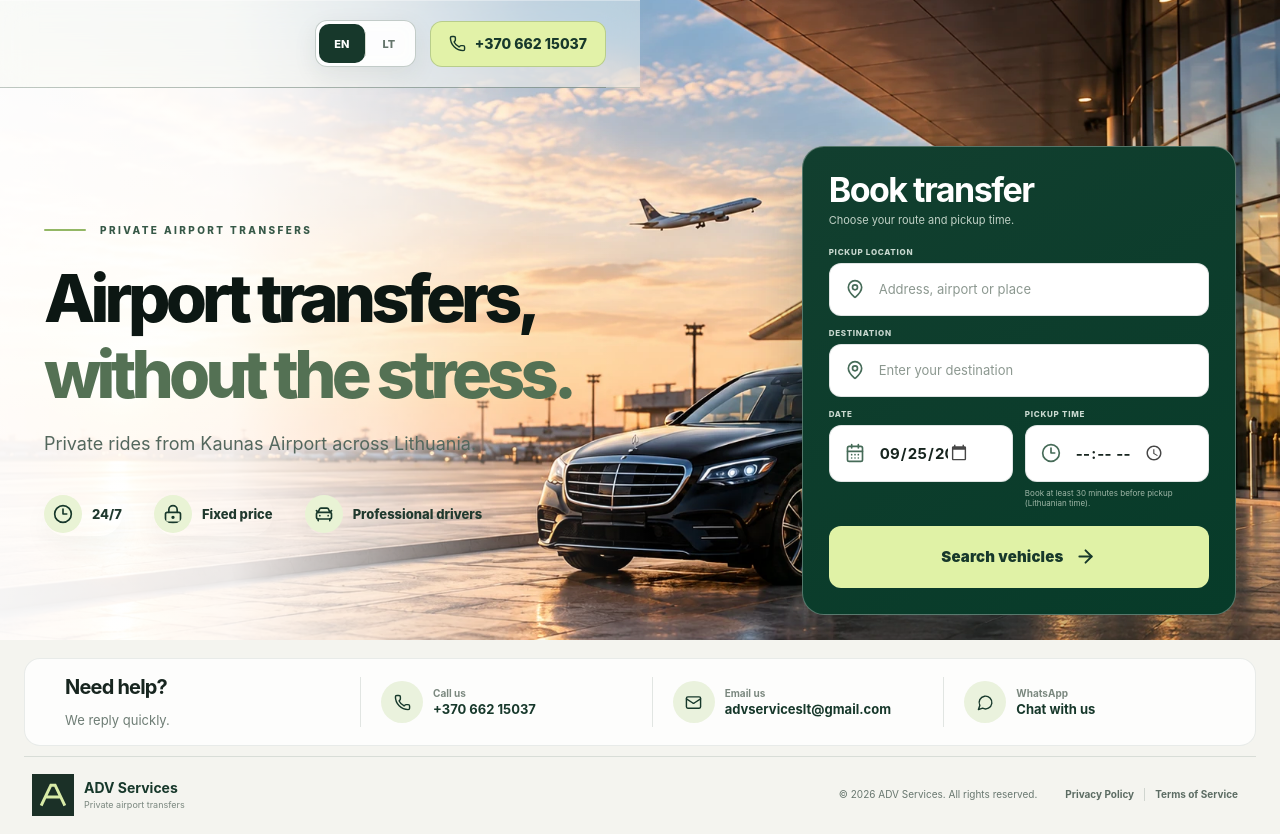
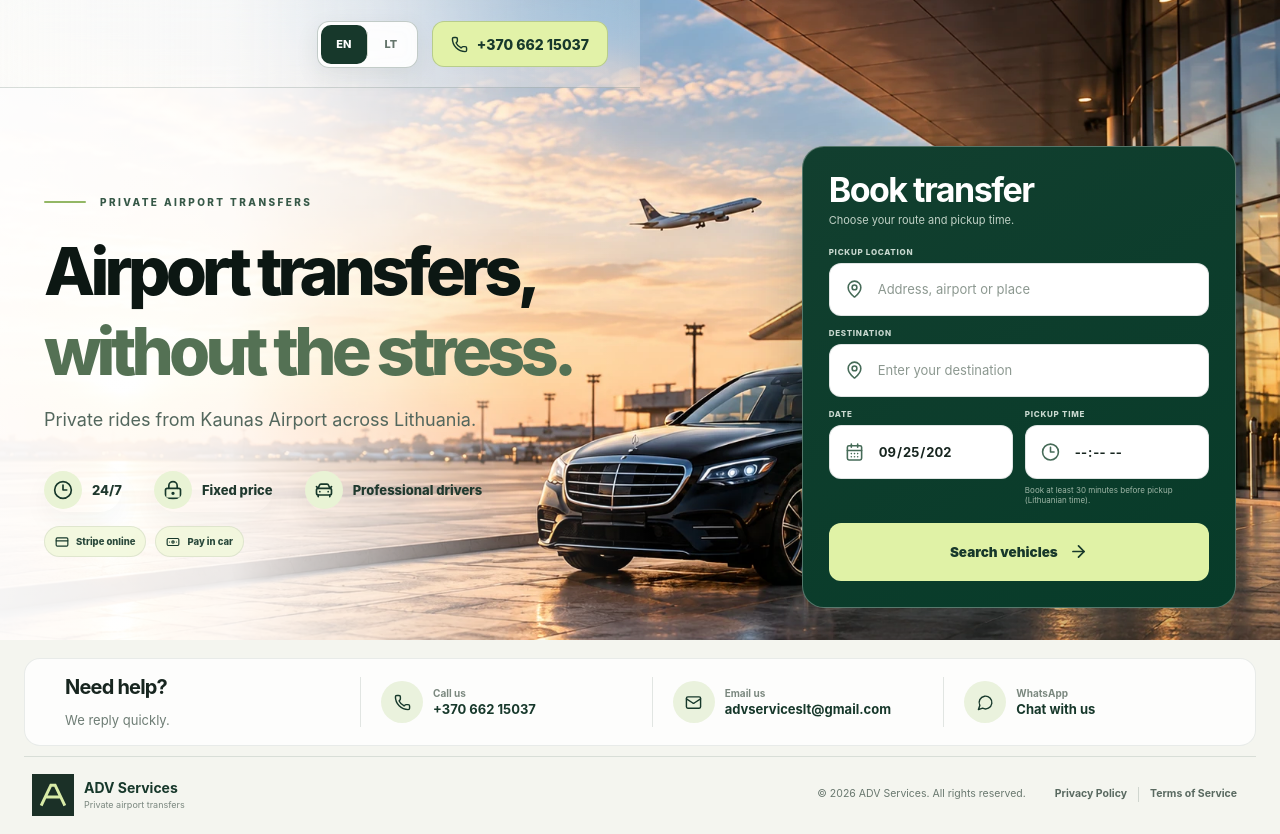
Before and after one commit to Zflex091/ADV-Transfers, a React (Vite) app: page / in a window 1280 px wide. Built offline with nearby package versions, Linux system fonts and the light colour scheme.

Commit message:
Fix homepage header and reference alignment

```diff
--- a/src/App.tsx
+++ b/src/App.tsx
@@ -9,7 +9,6 @@ import {
   type ReactNode,
 } from "react";
 import { AnimatePresence, motion } from "framer-motion";
-import "./home-reference.css";
 import {
   ArrowRight,
   Banknote,
--- a/src/home-reference.css
+++ b/src/home-reference.css
@@ -558,3 +558,249 @@
   .site-shell[data-booking-step="1"] .footer-bottom>span:first-child{font-size:8px !important;white-space:normal !important;}
   .site-shell[data-booking-step="1"] .footer-legal a{padding:0 7px !important;font-size:8px !important;}
 }
+
+/* ============================================================
+   APPROVED REFERENCE ALIGNMENT — final desktop/mobile override
+   Loaded LAST from main.tsx so these rules win predictably.
+   ============================================================ */
+
+/* Header: one full-viewport glass bar; content stays aligned to hero. */
+.site-shell[data-booking-step="1"] .site-header{
+  position:absolute !important;
+  inset:0 0 auto 0 !important;
+  z-index:80 !important;
+  width:100% !important;
+  max-width:none !important;
+  min-height:88px !important;
+  margin:0 !important;
+  padding:12px max(32px,calc((100vw - 1450px)/2 + 32px)) !important;
+  display:flex !important;
+  align-items:center !important;
+  justify-content:space-between !important;
+  gap:24px !important;
+  border:0 !important;
+  border-radius:0 !important;
+  background:transparent !important;
+  box-shadow:none !important;
+  overflow:visible !important;
+  isolation:isolate !important;
+}
+.site-shell[data-booking-step="1"] .site-header::before{
+  content:"" !important;
+  position:absolute !important;
+  z-index:0 !important;
+  top:0 !important;
+  bottom:0 !important;
+  left:50% !important;
+  width:100vw !important;
+  transform:translateX(-50%) !important;
+  background:linear-gradient(90deg,rgba(250,250,246,.78) 0%,rgba(250,250,246,.56) 43%,rgba(250,250,246,.34) 66%,rgba(250,250,246,.22) 100%) !important;
+  backdrop-filter:blur(16px) saturate(120%) !important;
+  -webkit-backdrop-filter:blur(16px) saturate(120%) !important;
+  pointer-events:none !important;
+}
+.site-shell[data-booking-step="1"] .site-header::after{
+  content:"" !important;
+  position:absolute !important;
+  z-index:1 !important;
+  left:50% !important;
+  bottom:0 !important;
+  width:100vw !important;
+  height:1px !important;
+  transform:translateX(-50%) !important;
+  background:rgba(23,56,43,.16) !important;
+  pointer-events:none !important;
+}
+.site-shell[data-booking-step="1"] .site-header .brand,
+.site-shell[data-booking-step="1"] .site-header .header-actions{
+  position:relative !important;
+  z-index:2 !important;
+  visibility:visible !important;
+  opacity:1 !important;
+}
+.site-shell[data-booking-step="1"] .brand{
+  display:inline-flex !important;
+  align-items:center !important;
+  gap:12px !important;
+  flex:0 0 auto !important;
+}
+.site-shell[data-booking-step="1"] .brand img{
+  width:56px !important;
+  height:56px !important;
+  display:block !important;
+}
+.site-shell[data-booking-step="1"] .brand-wordmark{
+  display:flex !important;
+  flex-direction:column !important;
+}
+.site-shell[data-booking-step="1"] .brand-wordmark b{font-size:21px !important;}
+.site-shell[data-booking-step="1"] .brand-wordmark small{font-size:8px !important;letter-spacing:.30em !important;}
+.site-shell[data-booking-step="1"] .header-nav,
+.site-shell[data-booking-step="1"] .header-book-link{display:none !important;}
+.site-shell[data-booking-step="1"] .header-actions{
+  margin-left:auto !important;
+  display:flex !important;
+  align-items:center !important;
+  justify-content:flex-end !important;
+  gap:14px !important;
+}
+
+/* Headline spacing: keep the two lines visually separated like the reference. */
+.site-shell[data-booking-step="1"] .hero-copy h1{
+  line-height:1 !important;
+  margin-bottom:22px !important;
+}
+.site-shell[data-booking-step="1"] .hero-copy h1 em{
+  display:block !important;
+  margin-top:14px !important;
+  line-height:.98 !important;
+}
+
+/* Payment methods: compact, readable and visible without crowding the reference layout. */
+.site-shell[data-booking-step="1"] .hero-payment-note{
+  display:flex !important;
+  align-items:center !important;
+  flex-wrap:wrap !important;
+  gap:9px !important;
+  margin-top:14px !important;
+  color:#29483b !important;
+}
+.site-shell[data-booking-step="1"] .hero-payment-note span{
+  min-height:31px !important;
+  padding:6px 10px !important;
+  display:inline-flex !important;
+  align-items:center !important;
+  gap:7px !important;
+  border:1px solid rgba(23,56,43,.09) !important;
+  border-radius:999px !important;
+  background:rgba(240,248,216,.76) !important;
+  color:#29483b !important;
+  font-size:9.5px !important;
+  font-weight:800 !important;
+  backdrop-filter:blur(5px) !important;
+  -webkit-backdrop-filter:blur(5px) !important;
+}
+.site-shell[data-booking-step="1"] .hero-payment-note svg{
+  width:14px !important;
+  height:14px !important;
+  color:#17382b !important;
+}
+
+/* Form alignment: one icon per input, centered vertically. */
+.site-shell[data-booking-step="1"] .input-icon,
+.site-shell[data-booking-step="1"] .place-input-shell{
+  position:relative !important;
+  display:flex !important;
+  align-items:center !important;
+}
+.site-shell[data-booking-step="1"] .input-icon>svg,
+.site-shell[data-booking-step="1"] .place-input-shell>svg{
+  position:absolute !important;
+  z-index:5 !important;
+  left:16px !important;
+  top:50% !important;
+  width:19px !important;
+  height:19px !important;
+  margin:0 !important;
+  transform:translateY(-50%) !important;
+  color:#466b58 !important;
+  pointer-events:none !important;
+}
+.site-shell[data-booking-step="1"] .input-icon input,
+.site-shell[data-booking-step="1"] .place-input-shell input{
+  padding-left:48px !important;
+  padding-right:38px !important;
+}
+
+/* Date/time: slightly smaller than previous pass; hide duplicate native icons. */
+.site-shell[data-booking-step="1"] input[type="date"],
+.site-shell[data-booking-step="1"] input[type="time"]{
+  min-height:54px !important;
+  font-size:13px !important;
+  font-weight:700 !important;
+  letter-spacing:0 !important;
+  color:#17251f !important;
+}
+.site-shell[data-booking-step="1"] input[type="date"]::-webkit-calendar-picker-indicator,
+.site-shell[data-booking-step="1"] input[type="time"]::-webkit-calendar-picker-indicator{
+  opacity:0 !important;
+  width:18px !important;
+  height:18px !important;
+  margin:0 !important;
+  cursor:pointer !important;
+}
+
+/* CTA: more emphasis than the form values, without becoming oversized. */
+.site-shell[data-booking-step="1"] .primary{
+  min-height:58px !important;
+  gap:11px !important;
+  font-size:13.5px !important;
+  font-weight:900 !important;
+  letter-spacing:0 !important;
+}
+.site-shell[data-booking-step="1"] .primary svg{
+  width:19px !important;
+  height:19px !important;
+  stroke-width:2.2 !important;
+}
+
+/* Footer legal line: readable and balanced like the approved reference. */
+.site-shell[data-booking-step="1"] .footer-bottom{
+  gap:18px !important;
+  font-size:10.5px !important;
+  line-height:1.4 !important;
+  color:#69786f !important;
+}
+.site-shell[data-booking-step="1"] .footer-bottom>span:first-child{
+  font-size:10.5px !important;
+  white-space:nowrap !important;
+}
+.site-shell[data-booking-step="1"] .footer-legal{
+  display:flex !important;
+  align-items:center !important;
+  gap:0 !important;
+}
+.site-shell[data-booking-step="1"] .footer-legal a{
+  padding:0 11px !important;
+  color:#596960 !important;
+  font-size:10.5px !important;
+  font-weight:700 !important;
+  text-decoration:none !important;
+  white-space:nowrap !important;
+}
+.site-shell[data-booking-step="1"] .footer-legal a+a{border-left:1px solid rgba(23,56,43,.16) !important;}
+
+@media(max-width:980px){
+  .site-shell[data-booking-step="1"] .site-header{
+    padding-inline:24px !important;
+  }
+}
+
+@media(max-width:720px){
+  .site-shell[data-booking-step="1"] .site-header{
+    min-height:72px !important;
+    padding:9px 12px !important;
+    gap:8px !important;
+  }
+  .site-shell[data-booking-step="1"] .site-header::before{
+    background:rgba(248,249,244,.68) !important;
+    backdrop-filter:blur(14px) saturate(120%) !important;
+    -webkit-backdrop-filter:blur(14px) saturate(120%) !important;
+  }
+  .site-shell[data-booking-step="1"] .brand img{width:42px !important;height:42px !important;}
+  .site-shell[data-booking-step="1"] .brand-wordmark b{font-size:16px !important;}
+  .site-shell[data-booking-step="1"] .brand-wordmark small{font-size:6px !important;}
+  .site-shell[data-booking-step="1"] .header-actions{gap:7px !important;}
+  .site-shell[data-booking-step="1"] .hero-copy h1 em{margin-top:9px !important;}
+  .site-shell[data-booking-step="1"] .hero-payment-note{margin-top:11px !important;gap:6px !important;}
+  .site-shell[data-booking-step="1"] .hero-payment-note span{min-height:29px !important;padding:5px 8px !important;font-size:8.5px !important;}
+  .site-shell[data-booking-step="1"] .input-icon>svg,
+  .site-shell[data-booking-step="1"] .place-input-shell>svg{left:14px !important;width:18px !important;height:18px !important;}
+  .site-shell[data-booking-step="1"] .input-icon input,
+  .site-shell[data-booking-step="1"] .place-input-shell input{padding-left:43px !important;padding-right:34px !important;}
+  .site-shell[data-booking-step="1"] input[type="date"],
+  .site-shell[data-booking-step="1"] input[type="time"]{min-height:51px !important;font-size:12px !important;}
+  .site-shell[data-booking-step="1"] .primary{min-height:54px !important;font-size:12.5px !important;}
+  .site-shell[data-booking-step="1"] .footer-bottom>span:first-child,
+  .site-shell[data-booking-step="1"] .footer-legal a{font-size:8.5px !important;}
+}
--- a/src/main.tsx
+++ b/src/main.tsx
@@ -3,6 +3,7 @@ import ReactDOM from 'react-dom/client'
 import App from './App'
 import './styles.css'
 import './stage6.css'
+import './home-reference.css'
 
 ReactDOM.createRoot(document.getElementById('root')!).render(
   <React.StrictMode><App /></React.StrictMode>
```
